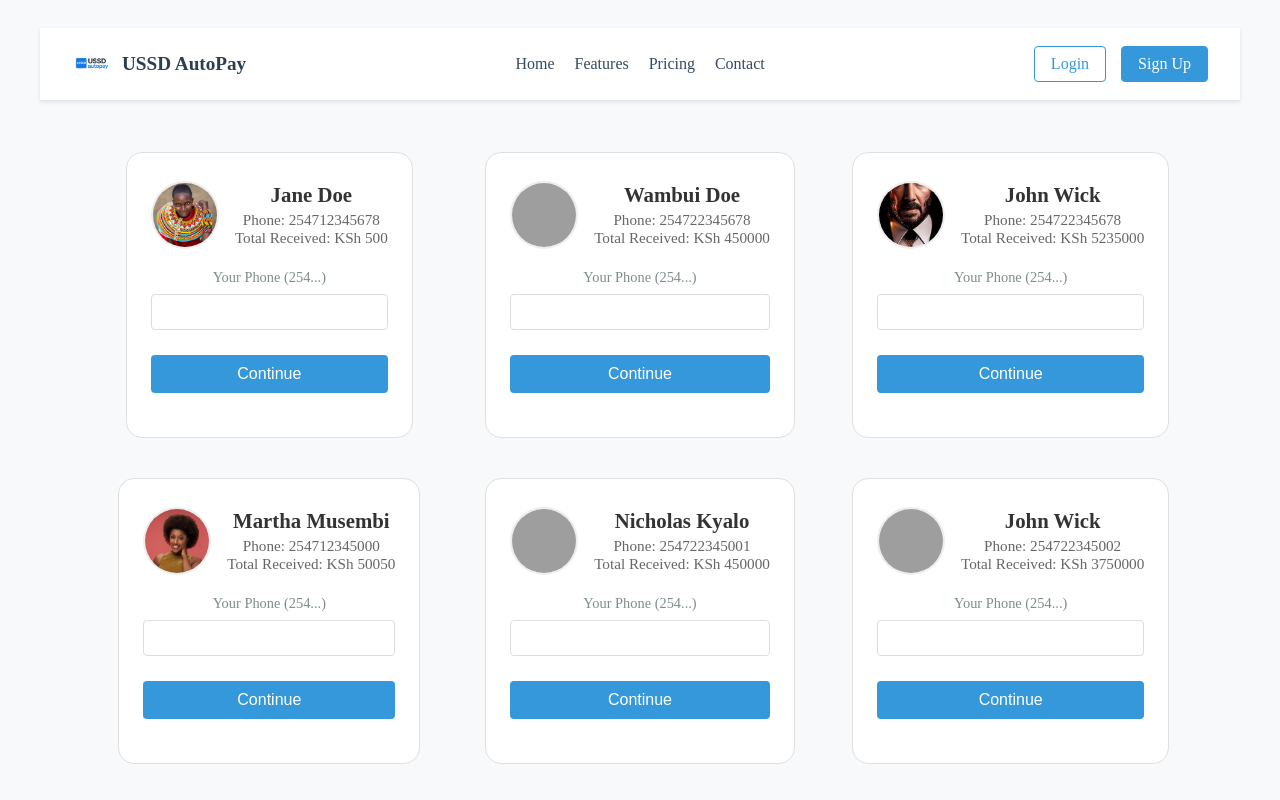
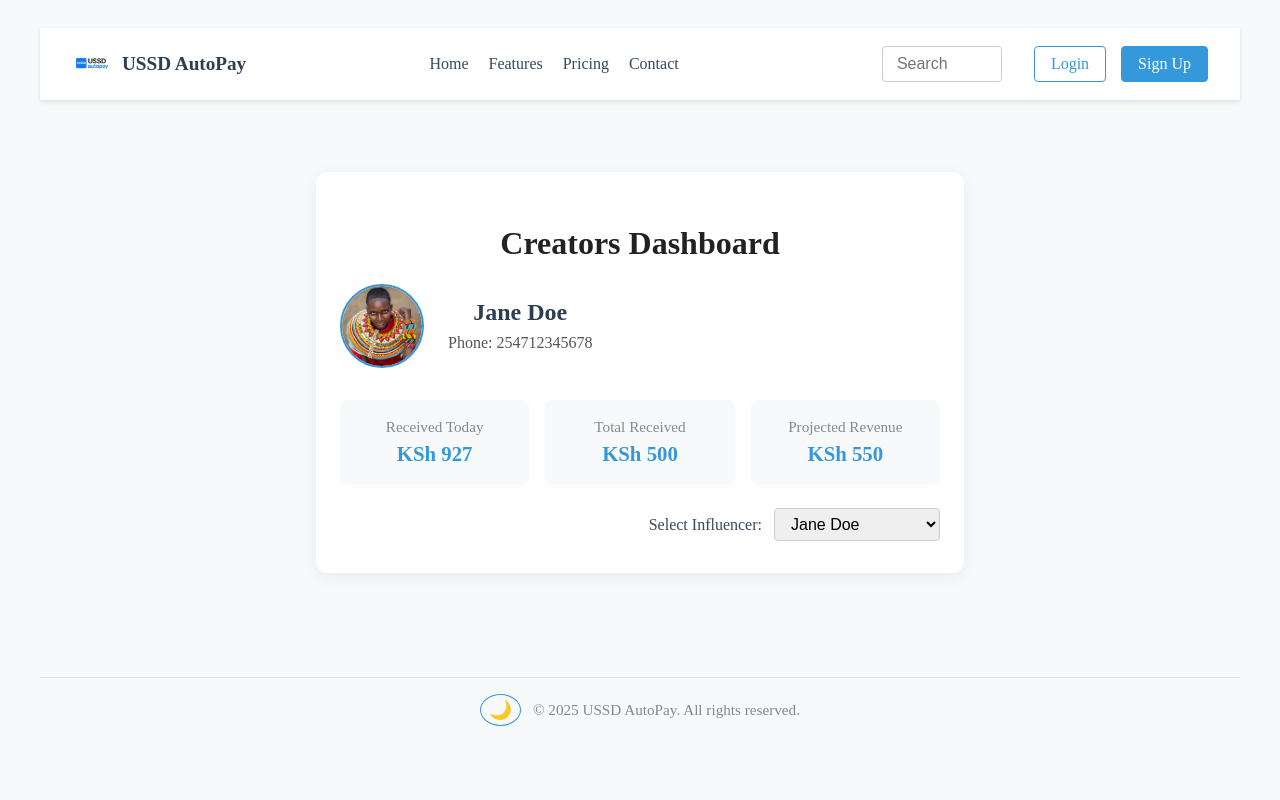
Before and after one commit to rigzlion8/ussd-auto-credit, a React (Create React App) app: page /dashboard in a window 1280 px wide. Shown: the top 800 px of the page. Built offline with nearby package versions, Linux system fonts and the light colour scheme; data requests are answered from the project's data file; grey boxes are pictures that could not be loaded.

Commit message:
frontend-dashboardPage

```diff
--- a/db.json
+++ b/db.json
@@ -17,7 +17,7 @@
     },
     {
       "id": 3,
-      "phone": "254722345678",
+      "phone": "254740389555",
       "name": "John Wick",
       "ussd_shortcode": "0000",
       "imageUrl": "/images/john_wick.jpg",
@@ -94,6 +94,38 @@
       "amount": 10000,
       "frequency": "monthly",
       "is_active": true
+    },
+    {
+      "id": "067c",
+      "fan_phone": "254710000001",
+      "influencer_id": 3,
+      "amount": 10,
+      "frequency": "weekly",
+      "is_active": true
+    },
+    {
+      "id": "793a",
+      "fan_phone": "254710000001",
+      "influencer_id": 3,
+      "amount": 10,
+      "frequency": "weekly",
+      "is_active": true
+    },
+    {
+      "id": "7def",
+      "fan_phone": "254710000001",
+      "influencer_id": 3,
+      "amount": 10,
+      "frequency": "weekly",
+      "is_active": true
+    },
+    {
+      "id": "3313",
+      "fan_phone": "254710000001",
+      "influencer_id": 2,
+      "amount": 10,
+      "frequency": "weekly",
+      "is_active": true
     }
   ],
   "users": [
--- a/src/App.css
+++ b/src/App.css
@@ -140,6 +140,24 @@
   gap: 20px;
 }
 
+.navbar-links-center {
+  flex: 1;
+  display: flex;
+  justify-content: center;
+  gap: 20px;
+}
+
+.navbar-auth-search {
+  display: flex;
+  align-items: center;
+  gap: 12px;
+}
+
+.navbar-auth {
+  display: flex;
+  gap: 15px;
+}
+
 .nav-link {
   text-decoration: none;
   color: #34495e;
@@ -151,9 +169,25 @@
   color: #3498db;
 }
 
-.navbar-auth {
+.navbar-search {
+  margin: 0;
   display: flex;
-  gap: 15px;
+  align-items: center;
+}
+
+.search-input {
+  width: 220px;
+  padding: 8px 14px;
+  border: 1px solid #ccc;
+  border-radius: 4px;
+  font-size: 1rem;
+  transition: border-color 0.3s;
+}
+
+.search-input:focus {
+  outline: none;
+  border-color: #3498db;
+  box-shadow: 0 0 0 2px rgba(52, 152, 219, 0.12);
 }
 
 .auth-link {
@@ -333,3 +367,138 @@ body, .theme-light {
   background: #181c23 !important;
   color: #e0e6ed !important;
 }
+
+/* Influencer Dashboard Styles */
+.dashboard-container {
+  max-width: 600px;
+  margin: 40px auto;
+  background: #fff;
+  border-radius: 12px;
+  box-shadow: 0 4px 16px rgba(44, 62, 80, 0.08);
+  padding: 32px 24px;
+}
+.dashboard-profile {
+  display: flex;
+  align-items: center;
+  gap: 24px;
+  margin-bottom: 32px;
+}
+.dashboard-profile-img {
+  width: 80px;
+  height: 80px;
+  border-radius: 50%;
+  object-fit: cover;
+  border: 2px solid #3498db;
+}
+.dashboard-profile-details h2 {
+  margin: 0 0 8px 0;
+  font-size: 1.5rem;
+  color: #2c3e50;
+}
+.dashboard-profile-details p {
+  margin: 0;
+  color: #555;
+}
+.dashboard-metrics {
+  display: flex;
+  justify-content: space-between;
+  margin-bottom: 24px;
+  gap: 16px;
+}
+.dashboard-metric {
+  background: #f8f9fa;
+  border-radius: 8px;
+  padding: 18px 20px;
+  flex: 1;
+  text-align: center;
+  box-shadow: 0 2px 6px rgba(52, 152, 219, 0.04);
+}
+.metric-label {
+  display: block;
+  font-size: 0.95rem;
+  color: #888;
+  margin-bottom: 6px;
+}
+.metric-value {
+  font-size: 1.3rem;
+  font-weight: bold;
+  color: #3498db;
+}
+.dashboard-selector {
+  margin-top: 18px;
+  text-align: right;
+}
+.dashboard-selector label {
+  margin-right: 8px;
+  color: #34495e;
+  font-weight: 500;
+}
+.dashboard-selector select {
+  padding: 6px 12px;
+  border-radius: 4px;
+  border: 1px solid #ccc;
+  font-size: 1rem;
+}
+
+/* Dark theme for dashboard */
+.theme-dark .dashboard-container {
+  background: #23272f;
+  box-shadow: 0 4px 16px rgba(44, 62, 80, 0.18);
+}
+.theme-dark .dashboard-profile-details h2 {
+  color: #fff;
+}
+.theme-dark .dashboard-profile-details p {
+  color: #bbb;
+}
+.theme-dark .dashboard-metric {
+  background: #2c3e50;
+  box-shadow: 0 2px 6px rgba(52, 152, 219, 0.08);
+}
+.theme-dark .metric-label {
+  color: #aaa;
+}
+.theme-dark .metric-value {
+  color: #6ec1e4;
+}
+.theme-dark .dashboard-selector label {
+  color: #eee;
+}
+.theme-dark .dashboard-selector select {
+  background: #23272f;
+  color: #fff;
+  border: 1px solid #444;
+}
+
+.navbar-search {
+  margin: 0 20px;
+  flex: 1;
+  display: flex;
+  justify-content: center;
+}
+
+.search-input {
+  width: 220px;
+  padding: 8px 14px;
+  border: 1px solid #ccc;
+  border-radius: 4px;
+  font-size: 1rem;
+  transition: border-color 0.3s;
+}
+
+.search-input:focus {
+  outline: none;
+  border-color: #3498db;
+  box-shadow: 0 0 0 2px rgba(52, 152, 219, 0.12);
+}
+
+.theme-dark .search-input {
+  background: #23272f;
+  color: #fff;
+  border: 1px solid #444;
+}
+
+.theme-dark .search-input:focus {
+  border-color: #6ec1e4;
+  box-shadow: 0 0 0 2px rgba(110, 193, 228, 0.12);
+}
--- a/src/App.tsx
+++ b/src/App.tsx
@@ -1,41 +1,63 @@
 import React, { useState } from 'react';
 import { InfluencerList } from './components/InfluencerList';
+import { InfluencerDashboard } from './pages/InfluencerDashboard';
 import './App.css';
+import { BrowserRouter as Router, Routes, Route, Link } from 'react-router-dom';
 
 const App = () => {
   const [theme, setTheme] = useState<'light' | 'dark'>('light');
+  // Simulate admin status (replace with real auth logic as needed)
+  const isAdmin = false;
 
   const toggleTheme = () => {
     setTheme((prev) => (prev === 'light' ? 'dark' : 'light'));
   };
 
   return (
+    <Router>
       <div className={`App theme-${theme}`}>
         <nav className="navbar">
           <div className="navbar-brand">
             <img
-            src="/logo.png" // Update with your actual logo path
+              src="/logo.png"
               alt="USSD AutoPay Platform"
               className="navbar-logo"
             />
             <span className="platform-name">USSD AutoPay</span>
           </div>
 
-        <div className="navbar-links">
-          <a href="#" className="nav-link">Home</a>
+          <div className="navbar-links navbar-links-center">
+            <Link to="/" className="nav-link">Home</Link>
             <a href="#" className="nav-link">Features</a>
             <a href="#" className="nav-link">Pricing</a>
             <a href="#" className="nav-link">Contact</a>
+            {isAdmin && (
+              <Link to="/dashboard" className="nav-link">Influencer Dashboard</Link>
+            )}
           </div>
 
+          <div className="navbar-auth-search">
+            <div className="navbar-search">
+              <input
+                type="text"
+                className="search-input"
+                placeholder="Search"
+                readOnly
+                style={{ width: '120px' }}
+              />
+            </div>
             <div className="navbar-auth">
               <a href="/login" className="auth-link login-link">Login</a>
               <a href="/signup" className="auth-link signup-link">Sign Up</a>
             </div>
+          </div>
         </nav>
 
         <main className="main-content">
-        <InfluencerList />
+          <Routes>
+            <Route path="/" element={<InfluencerList />} />
+            <Route path="/dashboard" element={<InfluencerDashboard />} />
+          </Routes>
         </main>
 
         <footer className="footer">
@@ -45,6 +67,7 @@ const App = () => {
           <span className="footer-text">&copy; {new Date().getFullYear()} USSD AutoPay. All rights reserved.</span>
         </footer>
       </div>
+    </Router>
   );
 };
 
--- a/src/components/SubscribeForm.tsx
+++ b/src/components/SubscribeForm.tsx
@@ -20,7 +20,7 @@ export const SubscribeForm = ({
   const [phone, setPhone] = useState('');
   const [pin, setPin] = useState('');
   const [amount, setAmount] = useState(10);
-  const [frequency, setFrequency] = useState<'daily' | 'weekly' | 'monthly'>('weekly');
+  const [frequency, setFrequency] = useState<'daily' | 'weekly' | 'monthly' | 'yearly' | 'none'>('none');
   const [step, setStep] = useState<'phone' | 'pin' | 'confirmation'>('phone');
 
   const verifyPin = async () => {
@@ -132,11 +132,13 @@ export const SubscribeForm = ({
                 <label>Frequency</label>
                 <select
                   value={frequency}
-                  onChange={(e) => setFrequency(e.target.value as 'daily' | 'weekly' | 'monthly')}
+                  onChange={(e) => setFrequency(e.target.value as 'daily' | 'weekly' | 'monthly' | 'yearly' | 'none')}
                 >
                   <option value="daily">Daily</option>
                   <option value="weekly">Weekly</option>
                   <option value="monthly">Monthly</option>
+                  <option value="yearly">Yearly</option>
+                  <option value="none">None</option>
                 </select>
               </div>
               <button type="submit">Confirm</button>
@@ -145,7 +147,7 @@ export const SubscribeForm = ({
 
           {step === 'confirmation' && (
             <div className="confirmation">
-              <p>✅ Subscribed!</p>
+              <p>✅ Wait for M-PESA PIN!</p>
               <p>{amount} KSh {frequency}</p>
             </div>
           )}
--- /dev/null
+++ b/src/pages/InfluencerDashboard.tsx
@@ -0,0 +1,73 @@
+import { useInfluencers } from '../hooks/useInfluencers';
+import { useState } from 'react';
+
+const getTodayRevenue = (influencerId: number) => {
+  // TODO: Replace with real logic. For now, return a random value for demo.
+  return Math.floor(Math.random() * 1000) + 100;
+};
+
+const getProjectedRevenue = (influencerId: number, total: number) => {
+  // TODO: Replace with real logic. For now, project a 10% increase over total.
+  return Math.round(total * 1.1);
+};
+
+export const InfluencerDashboard = () => {
+  const { influencers, isLoading, error } = useInfluencers();
+  const [selectedId, setSelectedId] = useState<number | null>(null);
+
+  if (isLoading) return <div>Loading dashboard...</div>;
+  if (error) return <div>Error: {error.message}</div>;
+
+  const influencer = selectedId
+    ? influencers.find((inf) => inf.id === selectedId)
+    : influencers[0];
+
+  if (!influencer) return <div>No influencer data found.</div>;
+
+  const todayRevenue = getTodayRevenue(influencer.id);
+  const projectedRevenue = getProjectedRevenue(influencer.id, influencer.received);
+
+  return (
+    <div className="dashboard-container">
+      <h1>Creators Dashboard</h1>
+      <div className="dashboard-profile">
+        <img
+          src={influencer.imageUrl || `https://ui-avatars.com/api/?name=${encodeURIComponent(influencer.name)}`}
+          alt={influencer.name}
+          className="dashboard-profile-img"
+        />
+        <div className="dashboard-profile-details">
+          <h2>{influencer.name}</h2>
+          <p>Phone: {influencer.phone}</p>
+        </div>
+      </div>
+      <div className="dashboard-metrics">
+        <div className="dashboard-metric">
+          <span className="metric-label">Received Today</span>
+          <span className="metric-value">KSh {todayRevenue}</span>
+        </div>
+        <div className="dashboard-metric">
+          <span className="metric-label">Total Received</span>
+          <span className="metric-value">KSh {influencer.received}</span>
+        </div>
+        <div className="dashboard-metric">
+          <span className="metric-label">Projected Revenue</span>
+          <span className="metric-value">KSh {projectedRevenue}</span>
+        </div>
+      </div>
+      <div className="dashboard-selector">
+        <label>Select Influencer: </label>
+        <select
+          value={selectedId ?? influencer.id}
+          onChange={(e) => setSelectedId(Number(e.target.value))}
+        >
+          {influencers.map((inf) => (
+            <option key={inf.id} value={inf.id}>
+              {inf.name}
+            </option>
+          ))}
+        </select>
+      </div>
+    </div>
+  );
+};
```
Lines whose indentation alone changed are shown as unchanged.
